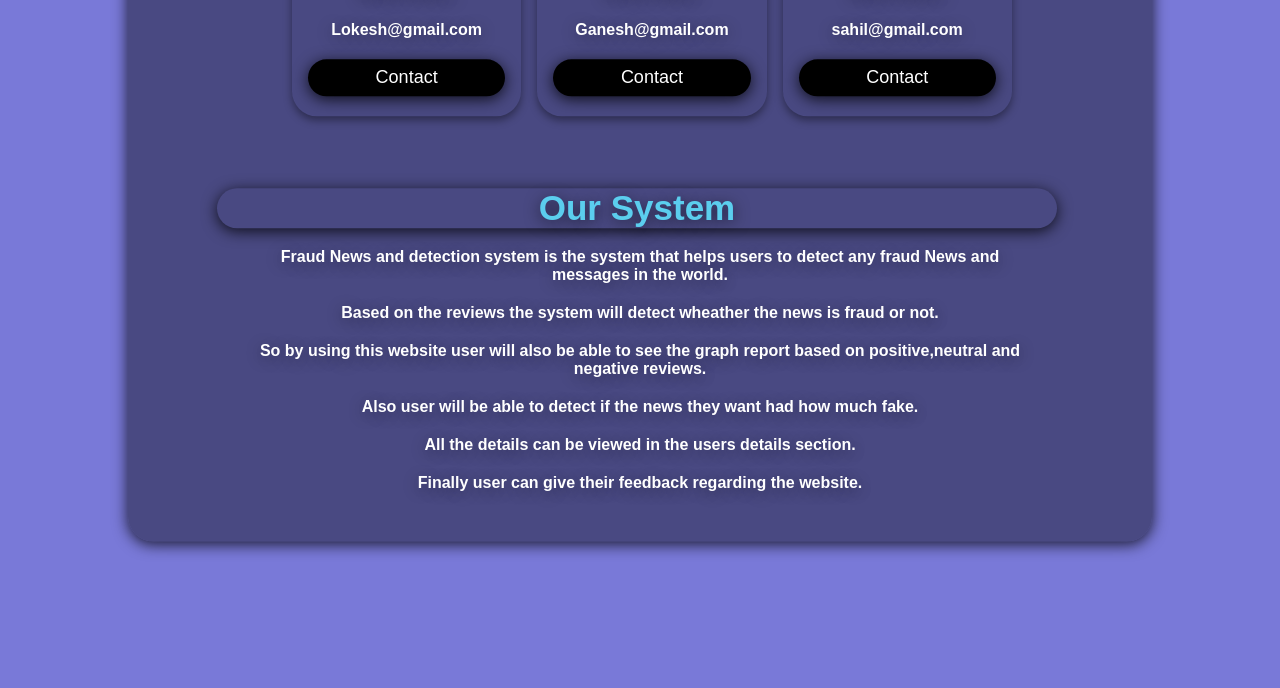
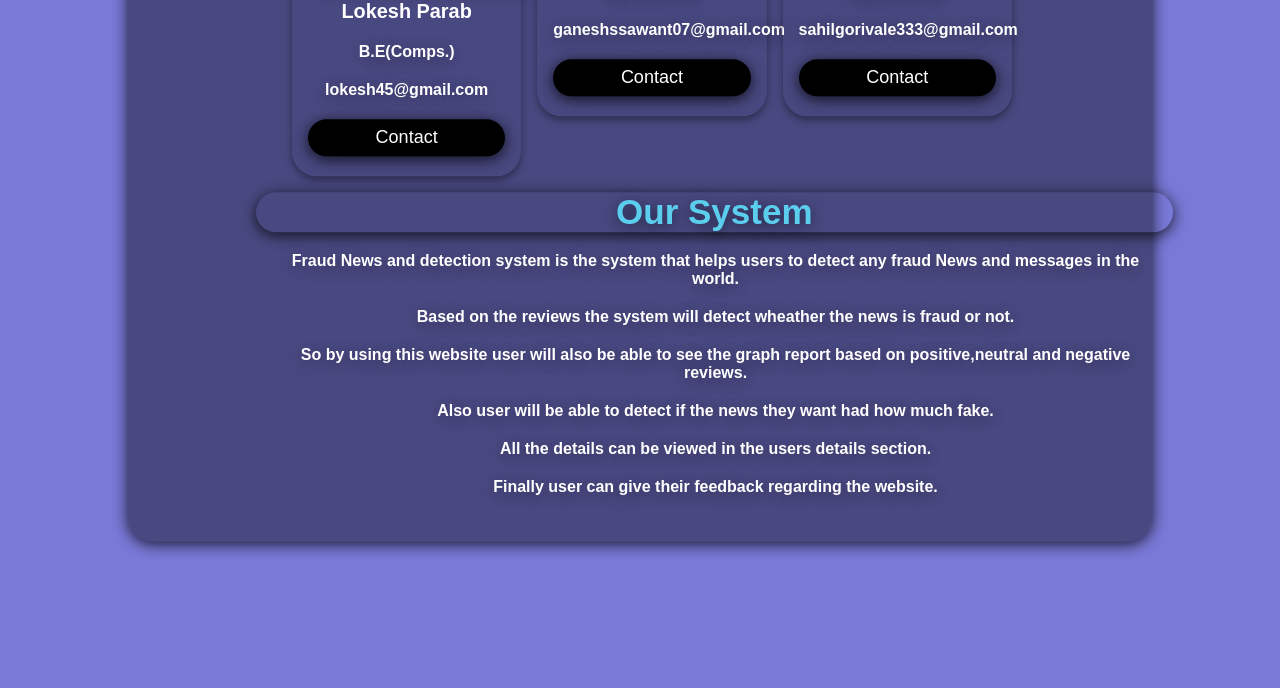
Before and after one commit to lokeshparab/FakeNewsDetectionApp, a Flask app: page /aboutus in a window 1280 px wide. Shown: the part 442-1130 px from the top of the page. Run offline with Flask 2, Linux system fonts and the light colour scheme; parts of the project's set-up code (start-up, migrations or seed data) failed here and were passed over; some libraries are stand-ins or nearby versions.

Commit message:
aboutus module partially updated

```diff
--- a/static/css/aboutus.css
+++ b/static/css/aboutus.css
@@ -113,8 +113,9 @@ body {
   }
   img{
     border-radius: 15px;
-     margin-left:6px;
-     margin-top:6px;
+    margin: auto;
+     /* margin-left:40px; */
+     /* margin-top:40px; */
      box-shadow: 0 3px 15px rgba(0,0,0,.4);
      cursor: pointer;
   }
@@ -130,13 +131,13 @@ body {
   }
 
   #profile-container {
-      width: 180px;
-      height: 180px;
+      width: 240px;
+      height: 240px;
   }
 
   #profile-container img {
       width: 249px;
-      height: 180px;
+      height: 249px;
       position: absolute;
       object-fit: cover;
       border-radius: 11%;
@@ -184,15 +185,18 @@ body {
       top:78px;
   }
 
-  .center{
+  .bg-text>.center{
       position:absolute;
-      width:800px;
-      height:500px;
-      left:50%;
-      top:50%;
-      bottom:50%;
-      margin-left:-400px;
-      margin-top:88px;
+      width: fit-content;
+      text-align: center;
+      margin: auto;
+      /* left:50%; */
+      /* top:50%; */
+      /* bottom:50%; */
+      /* margin: auto; */
+      margin-left: 150px;
+      /* margin-top:88px; */
+
   }
   p{
     font-size:16px;
--- a/static/css/login.css
+++ b/static/css/login.css
@@ -16,7 +16,7 @@
   .wrapper .title-text{
     display: flex;
     width: 250%;
-    color:firebrick;
+    color:rgb(91, 206, 238);;
     text-shadow: 0 3px 15px rgba(0,0,0,.6);
     box-shadow: 0 3px 15px rgba(0,0,0,.8);
     margin-left:-40px;
@@ -352,14 +352,14 @@
   }
 
   .form1-container .cancel {
-    background-color: red;
+    background-color: rgb(91, 206, 238);;
   }
 
   .form1-container .btn:hover{
     opacity: 5;
   }
   h1{font-size:35px;
-  color:firebrick;
+  color:rgb(91, 206, 238);;
   text-shadow: 0 3px 15px rgba(0,0,0,0.6);
   box-shadow: 0 3px 15px rgba(0,0,0,.8);
   border-radius:50px;}
--- a/templates/aboutus.html
+++ b/templates/aboutus.html
@@ -11,12 +11,12 @@
   <div class="column">
     <div class="card">
       <div id="profile-container">
-       <image id="profileImage" src="https://encrypted-tbn0.gstatic.com/images?q=tbn:ANd9GcTVR7gFTPgh9zmEdc0p8UtAcwS3_oPLZUcOkA&usqp=CAU"/>
+       <image id="profileImage" src="{{ url_for('static', filename ='photos/Lokesh_Parab.jpg') }}"/>
       </div>
       <div class="container"><br>
         <h3>Lokesh Parab</h3><br>
         <p>B.E(Comps.)</p><br>
-        <p>Lokesh@gmail.com</p><br>
+        <p>lokesh45@gmail.com</p><br>
         <p><button class="button">Contact</button></p><br>
       </div>
     </div>
@@ -31,7 +31,7 @@
       <div class="container"><br>
         <h3>Ganesh Sawant</h3><br>
         <p>B.E(Comps.)</p><br>
-        <p>Ganesh@gmail.com</p><br>
+        <p>ganeshssawant07@gmail.com</p><br>
         <p><button class="button">Contact</button></p><br>
       </div>
     </div>
@@ -45,11 +45,13 @@
       <div class="container"><br>
         <h3>Sahil Gorivale</h3><br>
         <p>B.E(Comps.)</p><br>
-        <p>sahil@gmail.com</p><br>
+        <p>sahilgorivale333@gmail.com</p><br>
         <p><button class="button">Contact</button></p><br>
       </div>
     </div>
   </div><br>
+
+  </div>
 <div class="center">
     <h2><b>Our System</b></h2><br>
   <p>Fraud News and detection system is the system that helps users to detect any fraud News and messages in the world.</p><br>
@@ -60,6 +62,5 @@
   <p>Finally user can give their feedback regarding the website.</p><br>
   </div>
 </div>
-</div>
 
 {% endblock %}
--- a/templates/base2.html
+++ b/templates/base2.html
@@ -24,7 +24,7 @@
                 <i class="fa fa-caret-down"></i>
               </a>
               <ul>
-                <li><a href="{{ url_for('profile') }}">Profile</a></li>
+                <!-- <li><a href="{{ url_for('profile') }}">Profile</a></li> -->
                 <li><a href="{{ url_for('logout') }}">Logout</a></li>
               </ul>
              </li>
```
Also changed, not shown: static/photos/Lokesh_Parab.jpg (added). Lines whose indentation alone changed are shown as unchanged.
